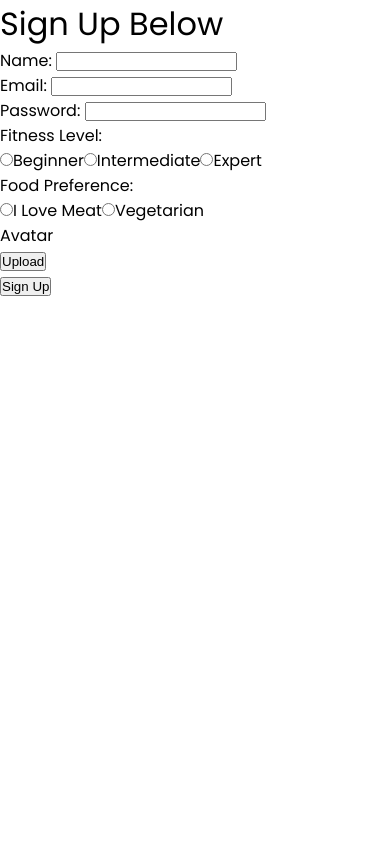
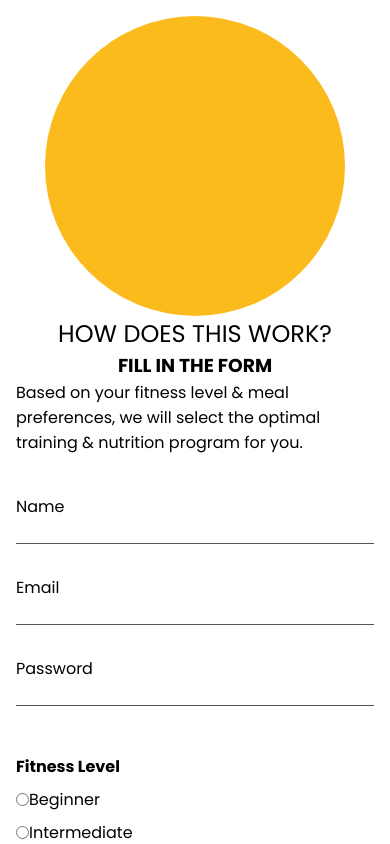
Before and after one commit to NayaOnwubiko/fitMe_client, a React (Create React App) app: page /signup in a window 390 px wide. Shown: the top 844 px of the page. Built offline with nearby package versions, Linux system fonts and the light colour scheme.

Commit message:
signup mobile styling

```diff
--- a/src/pages/SignUp/SignUp.js
+++ b/src/pages/SignUp/SignUp.js
@@ -1,12 +1,13 @@
 import "./SignUp.scss";
 import { useNavigate } from "react-router-dom";
 import axios from "axios";
+import signup from "../../assets/icons/signup.svg";
 
 function SignUp(){
     const navigate = useNavigate();
 
     if (localStorage.authToken) {
-        navigate("/user-profile");
+        navigate("/currentuser");
     }
 
     const handleSignUp = (event) => {
@@ -32,56 +33,73 @@ function SignUp(){
 
     //Show the signup form
     return (
-        <>
-            <h1>Sign Up Below</h1>
-            <form onSubmit={handleSignUp}>
-                <label>
-                    Name: <input type="text" name="name"></input>
+            <section className="signup">
+                <div className="signup__hero">
+                    <img className="signup__hero-image"
+                         src={signup}
+                        alt="sign up" />
+                    <h2>HOW DOES THIS WORK?</h2>
+                        <h3>FILL IN THE FORM</h3>
+                            <p>Based on your fitness level & meal preferences, we will select the optimal training & nutrition program for you.</p>
+                </div>
+            <form className="signup__form" onSubmit={handleSignUp}>
+                <label className="signup__form-label">
+                    Name <input className="signup__form-input" type="text" name="name"></input>
                 </label><br />
-                <label>
-                    Email: <input type="text" name="email"></input>
+                <label className="signup__form-label">
+                    Email <input className="signup__form-input" type="text" name="email"></input>
                 </label><br />
-                <label>
-                    Password: <input type="password" name="password"></input>
+                <label className="signup__form-label">
+                    Password <input className="signup__form-input" type="password" name="password"></input>
                 </label><br />
-                <p>Fitness Level:</p>
-                <input type="radio"
+                <p className="signup__form-radio">Fitness Level</p>
+                <div className="signup__form-option">
+                <input
+                        type="radio"
                         name="difficulty"
                         id="beginner"
                         value="beginner">
                 </input>
-                    <label htmlFor="beginner">Beginner</label>
+                    <label htmlFor="beginner" className="signup__form-radio-label">Beginner</label>
+                </div>
+                <div className="signup__form-option">
                 <input type="radio"
                         name="difficulty"
                         id="intermediate"
                         value="intermediate">
-
                 </input>
-                    <label htmlFor="intermediate">Intermediate</label>
+                    <label htmlFor="intermediate" className="signup__form-radio-label">Intermediate</label>
+                </div>
+                <div className="signup__form-option">
                 <input type="radio"
                        name="difficulty"
                        id="expert"
                        value="expert"></input>
-                    <label htmlFor="expert">Expert</label>
-                <p>Food Preference: </p>
+                    <label htmlFor="expert" className="signup__form-radio-label">Expert</label>
+                </div>
+                <p className="signup__form-radio">Food Preference</p>
+                <div className="signup__form-option">
                 <input type="radio"
                         name="vegetarian"
                         value="FALSE"
                         id="non_veg"
                         >
                 </input>
-                    <label htmlFor="non_veg">I Love Meat</label>
+                    <label htmlFor="non_veg" className="signup__form-radio-label">I Love Meat</label>
+                </div>
+                <div className="signup__form-option">
                 <input type="radio"
                         name="vegetarian"
                         value="TRUE"
                         id="veg"
                         >
                 </input>
-                    <label htmlFor="veg">Vegetarian</label>
+                    <label htmlFor="veg" className="signup__form-radio-label">Vegetarian</label>
+                </div>
                 <p>Avatar</p><button>Upload</button><br />
-                <button>Sign Up</button>
+                <button className="signup__form-button">SIGN UP</button>
             </form>
-        </>
+        </section>
     )
 }
 
--- a/src/pages/SignUp/SignUp.scss
+++ b/src/pages/SignUp/SignUp.scss
@@ -0,0 +1,88 @@
+@use "../../styles/partials/variables" as *;
+@use "../../styles/partials/mixins" as *;
+
+.signup{
+    background-color: $white;
+    display: flex;
+    flex-direction: column;
+    font-family: $font;
+    margin: 1rem;
+
+    &__hero {
+        display: inline-flex;
+        flex-direction: column;
+        align-items: center;
+        justify-content: center;
+    }
+
+    &__form {
+        display: flex;
+        flex-direction: column;
+        align-items: flex-start;
+        padding: 0;
+        gap: 0.5rem;
+        margin-bottom: 1.5rem;
+        margin-top: 1.5rem;
+        width:100%;
+
+        &-label {
+                color: $black;
+                width: 100%;
+                height: 1.5rem;
+                font-weight: 500;
+                font-size: 1rem;
+                line-height: 1.5rem;
+                margin-top: 1rem;
+                display: inline-flex;
+                flex-direction: column;
+                align-items: flex-start;
+        }
+
+        &-input {
+              font-weight: 700;
+              font-size: 16px;
+              line-height: 24px;
+              border: none;
+              border-bottom: 0.025rem solid $graphite;
+              width: 100%;
+          }
+
+        &-radio {
+             font-weight: 700;
+             margin-top: 2rem;
+        }
+
+        &-option {
+            display: inline-flex;
+            flex-direction: row;
+            border-color: $yellow;
+            justify-content: space-around;
+        }
+
+        &-radio-label{
+            display: inline-flex;
+            flex-direction: row;
+        }
+
+          &-button {
+            width: 100%;
+            height: 3rem;
+            color: $white;
+            font-weight: 600;
+            background: $yellow;
+            mix-blend-mode: normal;
+            box-shadow: 0rem 0.125rem 0.313rem rgba(19, 24, 44, 0.1);
+            border-radius: 1.5rem;
+            padding: 1rem;
+            margin-top: 0.5rem;
+            border-color: $yellow;
+            &:hover {
+                background-color: $darkyellow;
+                border-color: $darkyellow;
+                }
+        }
+    }
+
+
+
+}
--- a/src/styles/partials/_variables.scss
+++ b/src/styles/partials/_variables.scss
@@ -10,4 +10,4 @@ $darkyellow: #f2ae02;
 
 $black: #000000;
 
-$graphite: #232940;
+$graphite: #545252;
```
Also changed, not shown: src/assets/icons/signup.svg (added).
